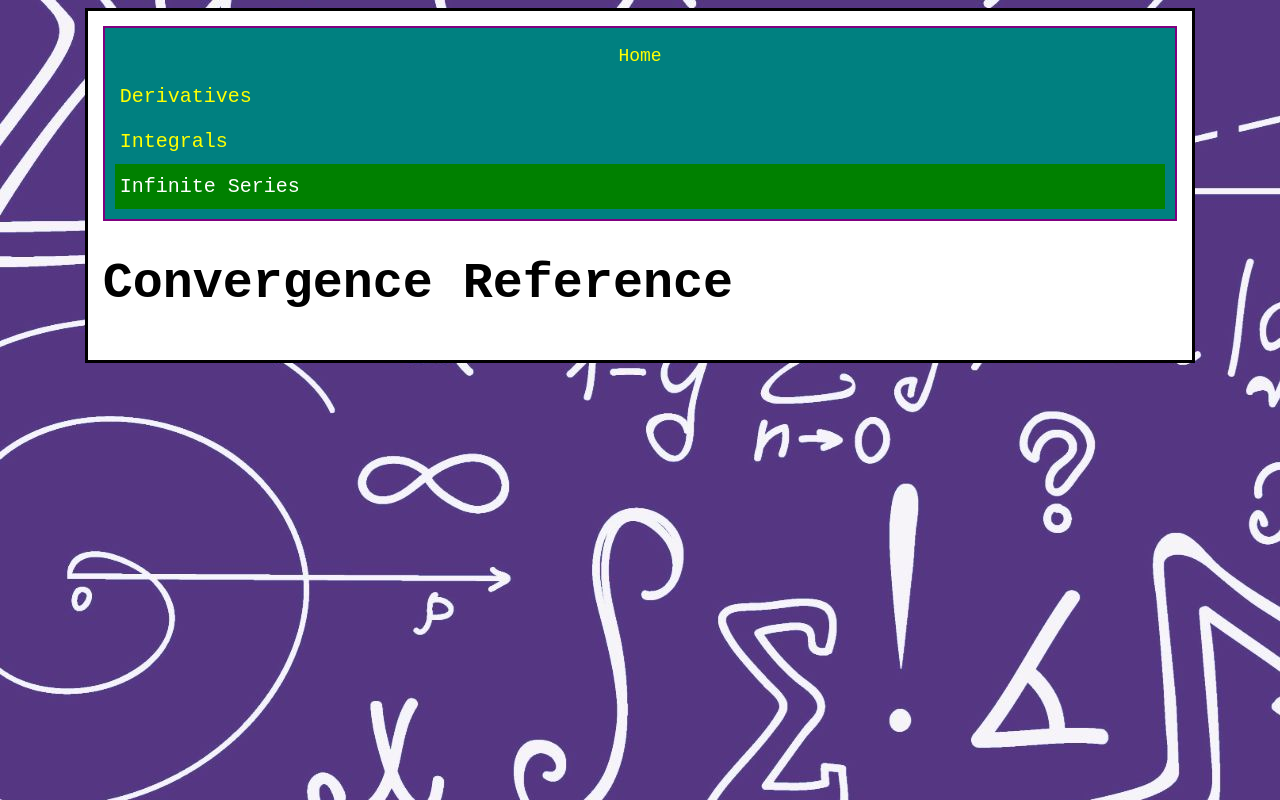
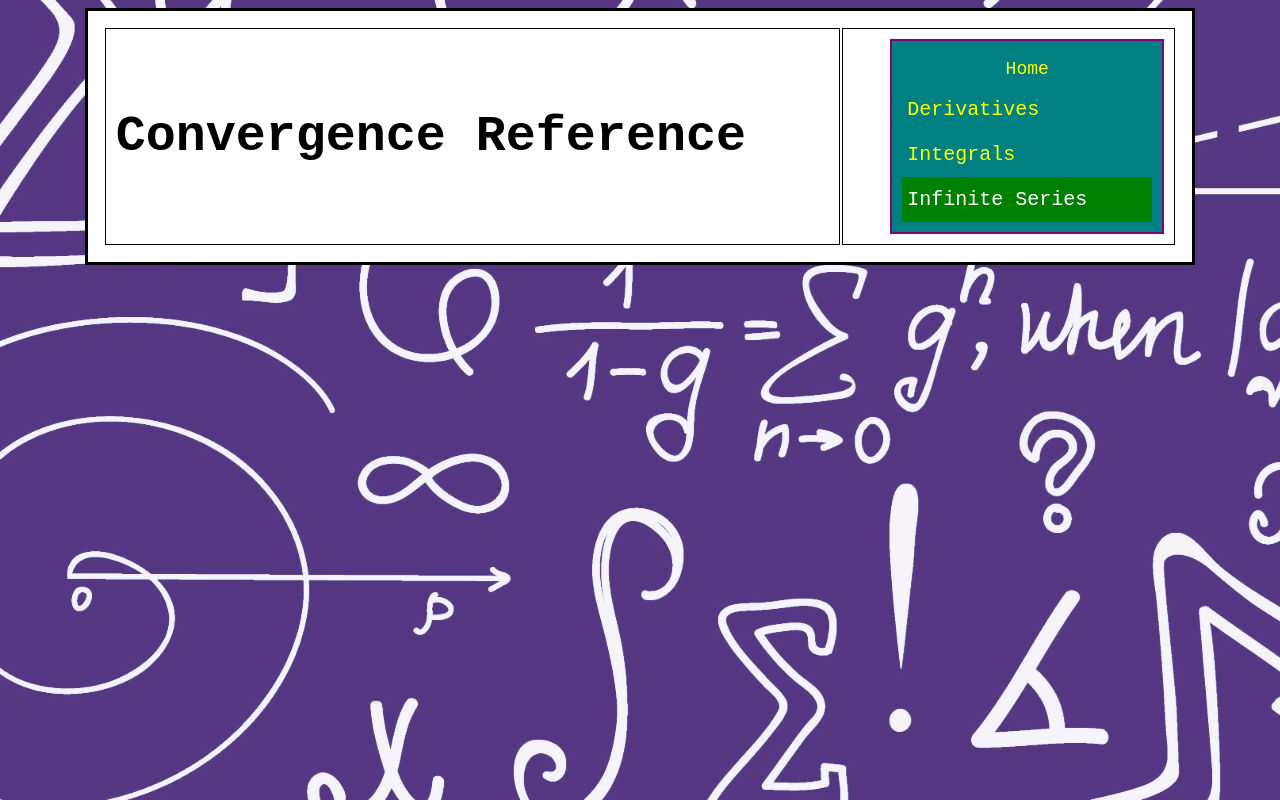
Before and after one commit to ethanalker/calc-webpage, a plain HTML site: page series.html in a window 1280 px wide. Drawn offline with nearby package versions, Linux system fonts and the light colour scheme.

Commit message:
added header to pages, + small refactoring

```diff
--- a/series.html
+++ b/series.html
@@ -11,6 +11,13 @@
     </head>
     <body>
         <div id="box" >
+            <header>
+                <table>
+                    <tr>
+                        <td>
+                            <h1>Convergence Reference</h1>
+                        </td>
+                        <td>
                             <nav>
                                 <ul>
                                     <li><a href="index.html" title="Home Page" class="home_button" >Home</a></li>
@@ -19,9 +26,11 @@
                                     <li><a href="series.html" title="Convergence Reference" class="active" >Infinite Series</a></li>
                                 </ul>
                             </nav>
-<header>
-<h1>Convergence Reference</h1>
+                        </td>
+                    </tr>
+                </table>
             </header>
+
         </div>
     </body>
 </html>
--- a/styles.css
+++ b/styles.css
@@ -31,11 +31,6 @@ header.home {
 	padding: 20px;
 }
 
-.MathJax_Display {
-    text-align: left !important;
-    display: inline !important;
-}
-
 p {
 	font-size: 24px;
 }
@@ -46,7 +41,7 @@ h2 {
 }
 
 header td {
-	border: none;
+	border: 1px solid black;
 }
 
 table {
@@ -60,9 +55,9 @@ td {
 
 nav ul {
 	margin: auto;
-	width: auto;
+	width: 250px;
 	padding: 10px;
-	float: none;
+	float: right;
 	list-style-type: none;
 	line-height: 35px;
 	font-size: 20px;
```
Also changed, not shown: integrals.html (+10 -2 lines), index.html (indentation only). Lines whose indentation alone changed are shown as unchanged.
